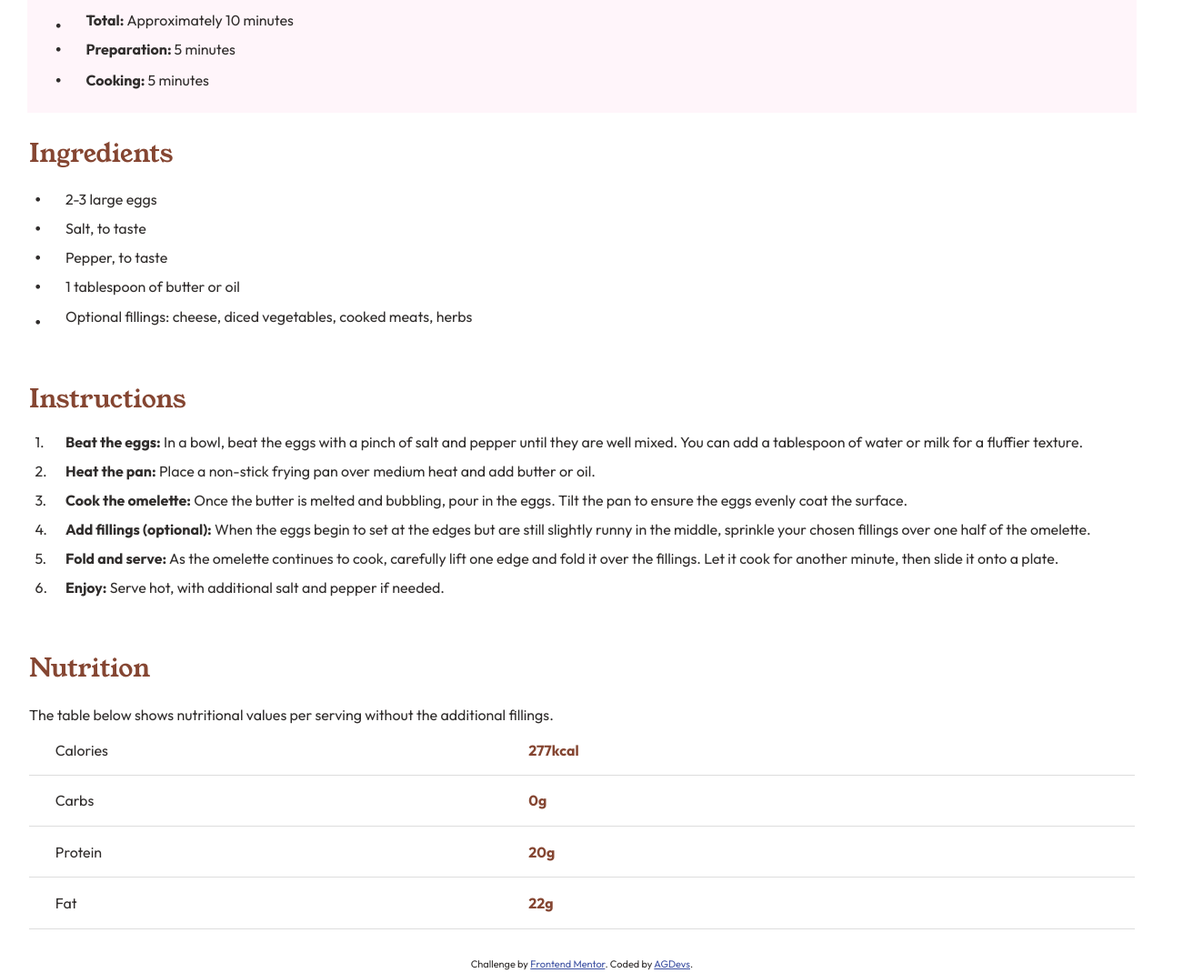
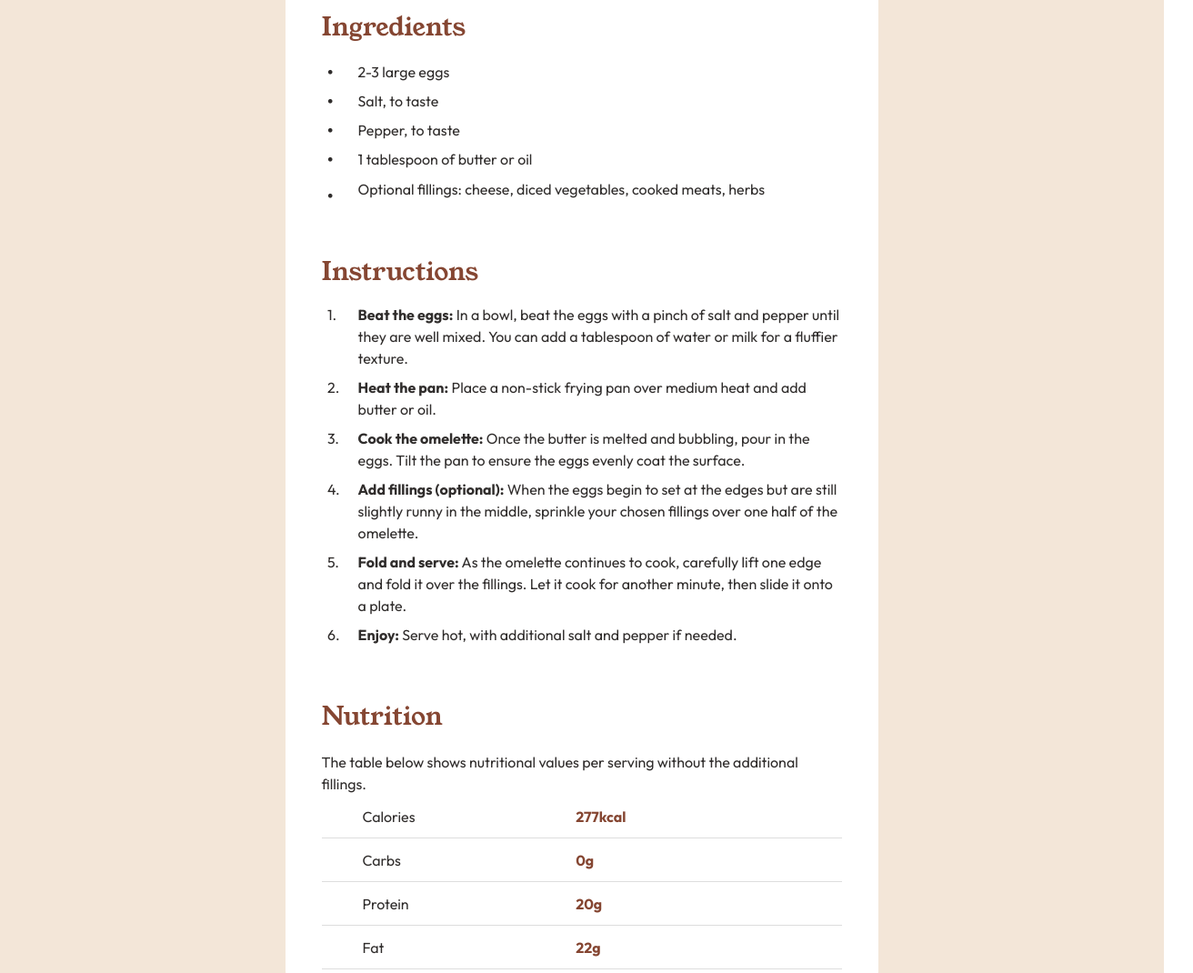
Before and after one commit to 8NeoN8/frontEndMasters-recipe-page, a plain HTML site: page index.html in a window 1280 px wide. Shown: the part 830-1900 px from the top of the page at 91% size, 1312 px wide, since content can reach past the window. Drawn offline with Linux system fonts and the light colour scheme.

Commit message:
finish desktop and responsive design

```diff
--- a/index.html
+++ b/index.html
@@ -17,7 +17,7 @@
     <button class="toggle" id="toggle" onclick="toggle()">toggle</button>
   </div>
 
-  <img src="./design/mobile-design.jpg" alt="reference image" class="reference hidden" id="reference" width="375px">
+  <img src="./design/desktop-design.jpg" alt="reference image" class="reference hidden" id="reference" width="1440px">
 
   <main class="main-container">
 
--- a/style.css
+++ b/style.css
@@ -41,7 +41,7 @@
   top: 0;
   left: 0;
   z-index: 10;
-  width: 375px;
+  width: 100%;
   opacity: 0.7;
 }
 
@@ -67,7 +67,6 @@
 .recipe-brief{
   padding: 1.9rem;
   padding-top: 2.2rem;
-  padding-bottom: 0;
 }
 
 .recipe-title{
@@ -264,12 +263,84 @@ th, td {
 
 
 
-@media screen and (max-width: 580px) {
+@media screen and (max-width: 720px) {
   .omelette-img{
     width: 100%;
   }
 }
 
-@media screen and (min-width: 581px) {
+@media screen and (min-width: 721px) {
+
+  .main-container{
+    width: 100vw;
+    height: 100%;
+    display: flex;
+    justify-content: center;
+    align-items: center;
+    background-color: var(--Stone-100);
+  }
+
+  .card{
+    margin-top: 8rem;
+    width: 80vw;
+    padding: 2.2rem 2.5rem;
+    background-color: var(--White);
+    border-radius: 15px;
+    margin-bottom: 8rem;
+  }
+
+  .omelette-img{
+    width: 100%;
+    border-radius: 10px;
+  }
+
+  .recipe-brief, .recipe-information{
+    padding-top: 2.5rem;
+    padding-left: 0;
+    padding-right: 0;
+  }
+
+  .nutrition{
+    height: 15.2rem;
+  }
+
+  .nutrition-table-column{
+    padding-left: 2.8rem;
+  }
+  .table-header{
+    padding-right: 3rem;
+  }
+
+  th, td {
+    height: 3rem;
+  }
+}
+
+@media screen and (min-width: 1080px){
+  .card{
+    width: 51vw;
+    border-radius: 20px;
+  }
+
+  .nutrition{
+    height: 16rem;
+  }
+
+  .recipe-preparation-container{
+    padding: 1.4rem 1.6rem;
+  }
+
+  .rpt-list-item:nth-child(1)::before{
+    top: 5%;
+  }
+
+  .recipe-information{
+    padding-top: 0;
+    padding-bottom: 1.8rem;
+  }
+
+  .recipe-title{
+    font-size: 2.49rem;
+  }
 
 }
```
